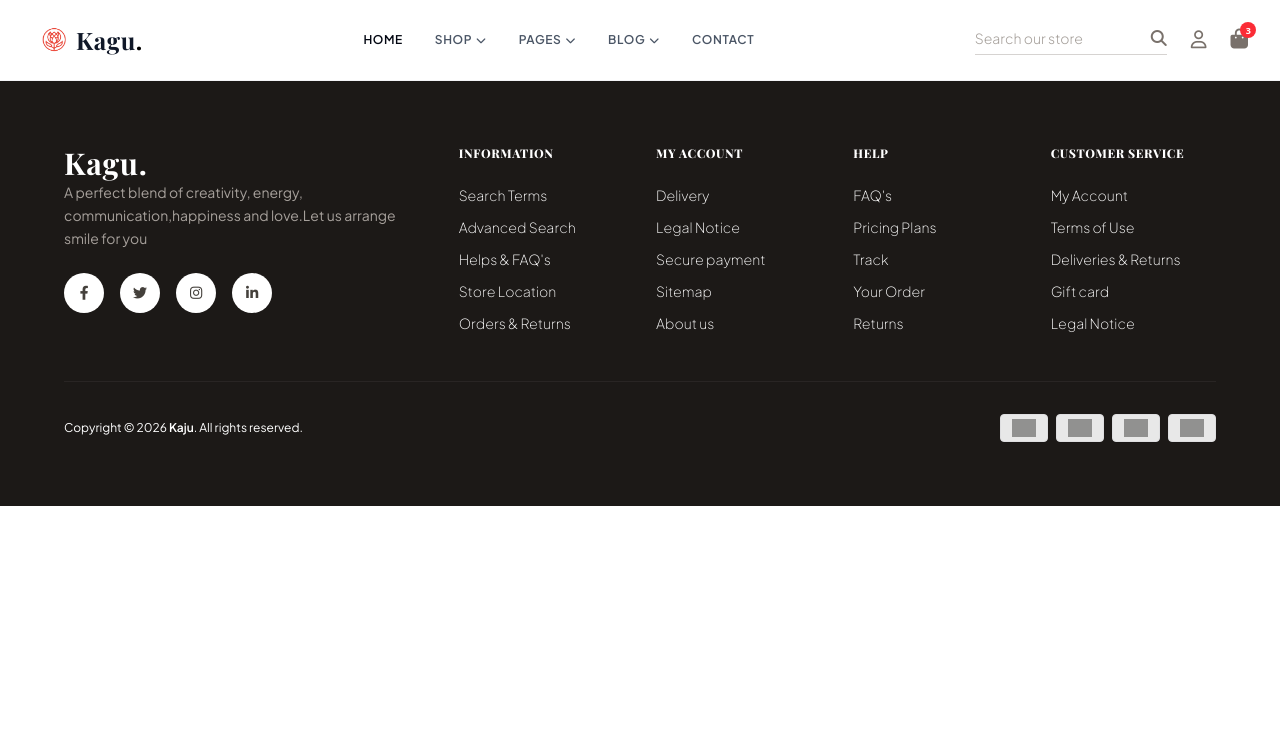
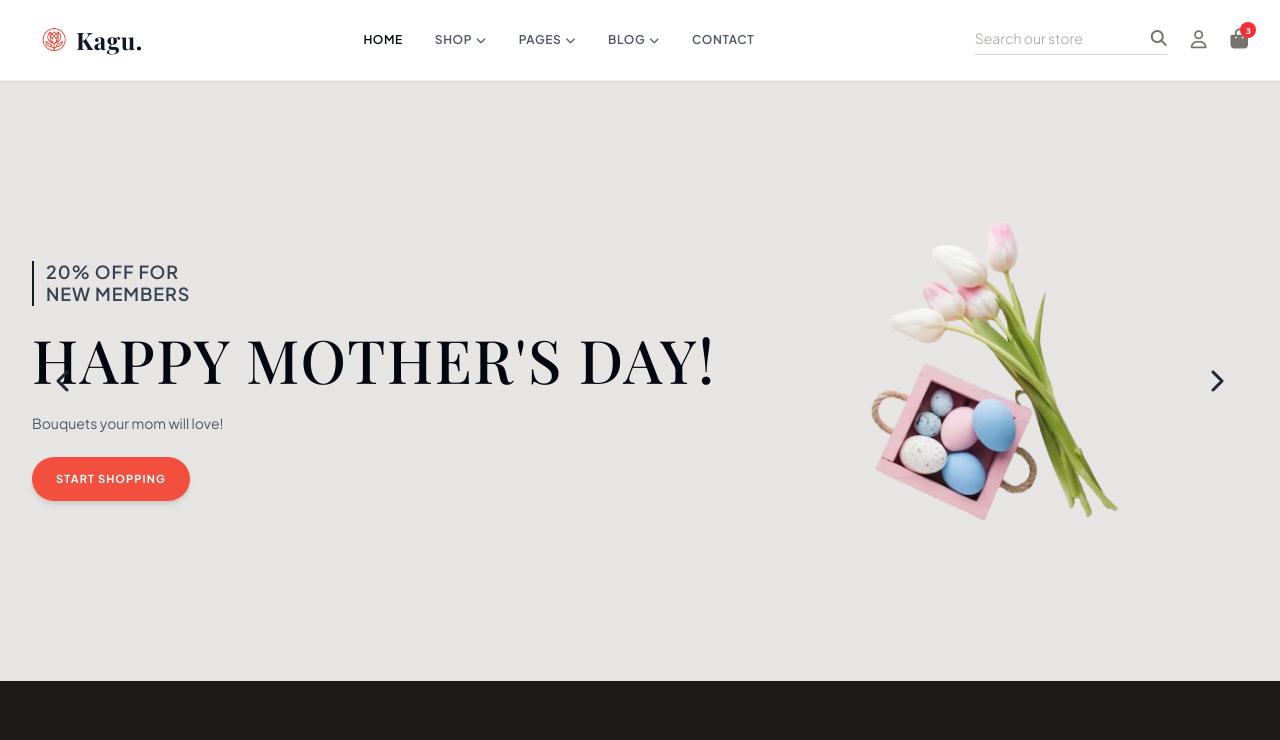
Before and after one commit to HirushiDivya/Kagu-Flower-Shop, a plain HTML site: page index.html in a window 1280 px wide. Shown: the top 740 px of the page. Drawn offline with nearby package versions, Linux system fonts and the light colour scheme; grey boxes are pictures that could not be loaded; a web font is replaced by a local one.

Commit message:
Welcome Promo Section

```diff
--- a/index.html
+++ b/index.html
@@ -196,6 +196,57 @@
     </header>
 
 
+    <!-- Welcome Promo Section -->
+    <section class="relative bg-stone-200 bg-no-repeat h-[400px] sm:h-[450px] lg:h-[600px] flex items-center"
+        style="background-image: url('assets/image1.png'); background-size: 40%; background-position: 80% center;">
+
+        <div class="max-w-7xl mx-auto px-4 sm:px-6 lg:px-8 w-full relative z-10">
+            <div class="grid grid-cols-1 md:grid-cols-12 gap-4">
+
+                <div class="col-span-1 md:col-span-7 lg:col-span-8 space-y-4 text-center md:text-left">
+
+                    <div class="flex justify-center md:justify-start items-center">
+                        <div class="border-l-2 border-gray-900 pl-3 text-left">
+                            <p
+                                class="text-[14px] sm:text-[18px] font-semibold tracking-wider text-gray-700 uppercase leading-tight">
+                                20% Off For<br>New Members
+                            </p>
+                        </div>
+                    </div>
+
+                    <h1
+                        class="text-2xl sm:text-4xl lg:text-6xl font-serif font-medium tracking-wide text-gray-950 uppercase leading-tight">
+                        Happy Mother's Day!
+                    </h1>
+
+                    <p class="text-xs sm:text-sm text-gray-600 max-w-sm mx-auto md:mx-0">
+                        Bouquets your mom will love!
+                    </p>
+
+                    <div class="pt-2">
+                        <a href="#"
+                            class="inline-block bg-[#f34f3f] text-white text-[11px] font-bold tracking-widest uppercase px-6 py-3.5 rounded-full hover:bg-gray-950 transition-colors duration-300 shadow-md">
+                            Start Shopping
+                        </a>
+                    </div>
+
+                </div>
+
+                <div class="hidden md:block md:col-span-5 lg:col-span-4"></div>
+
+            </div>
+        </div>
+
+        <button
+            class="absolute left-8 sm:left-10 top-1/2 -translate-y-1/2 w-12 h-12 rounded-full flex items-center justify-center text-gray-800 hover:bg-white hover:shadow-md transition-all cursor-pointer z-10">
+            <i class="fa-solid fa-chevron-left text-2xl"></i>
+        </button>
+
+        <button
+            class="absolute right-8 sm:right-10 top-1/2 -translate-y-1/2 w-12 h-12 rounded-full flex items-center justify-center text-gray-800 hover:bg-white hover:shadow-md transition-all cursor-pointer z-10">
+            <i class="fa-solid fa-chevron-right text-2xl"></i>
+        </button>
+    </section>
 
 
 
```
Also changed, not shown: assets/image.png (added), assets/image1.png (added), assets/image3.png (added).
